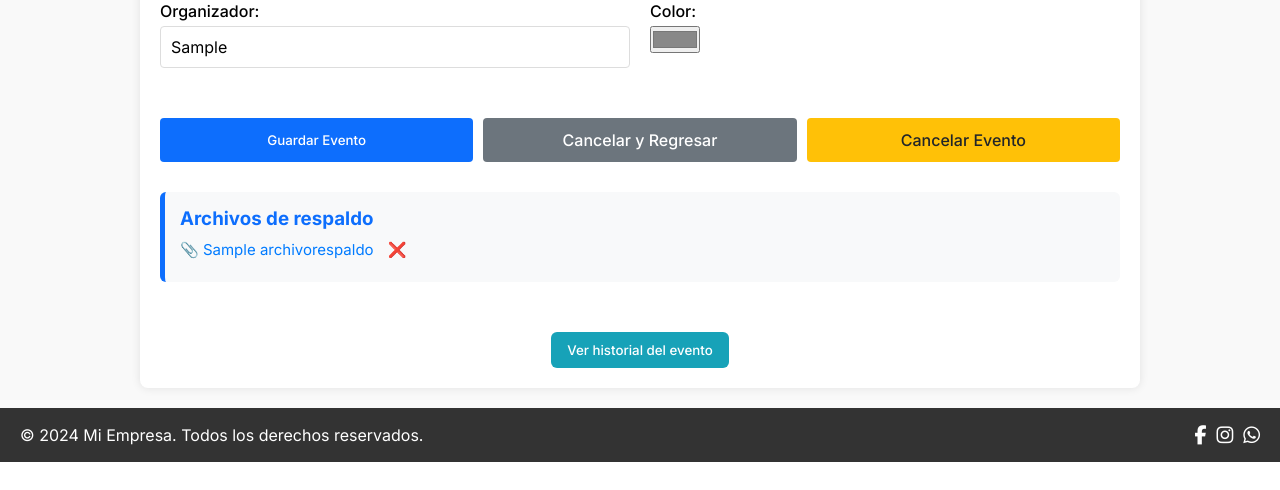
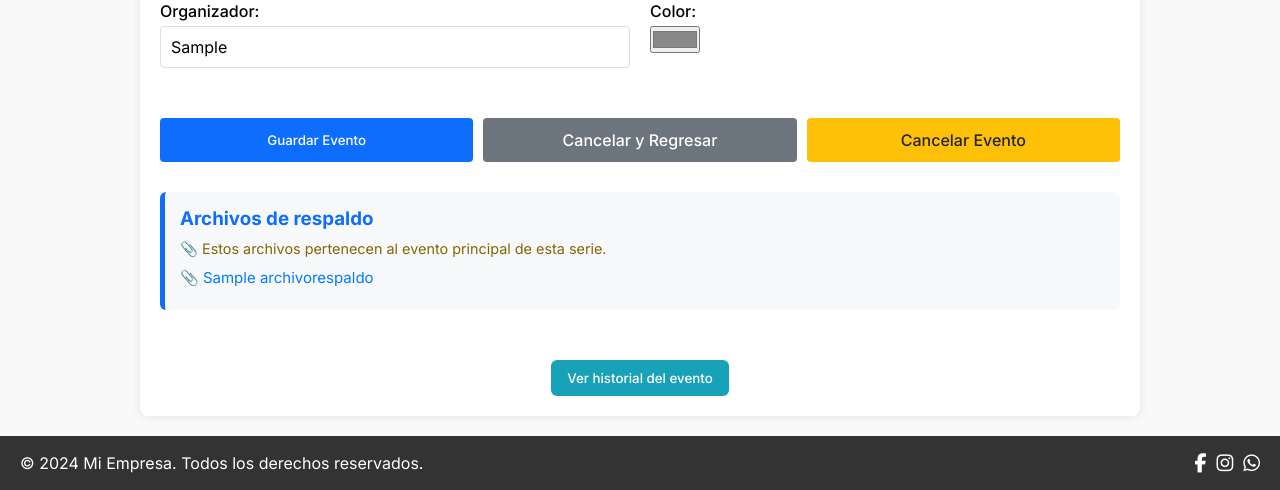
Before and after one commit to jaivalos-dev/PROYECTO-FINAL, a Django app: page /agenda/evento/editar/1/ in a window 1280 px wide. Shown: the part 777-1267 px from the top of the page. Before the commit the page ends 1239 px from the top, so only its background shows below. Run offline with Django 5.2, Linux system fonts and the light colour scheme; a user stored in the database is signed in; tables that the repository leaves empty hold one stand-in row (values such as "Sample post"); some libraries are stand-ins or nearby versions.

Commit message:
Modulo de agenda creo que terminado jaja

```diff
--- a/agenda/templates/agenda/evento_form.html
+++ b/agenda/templates/agenda/evento_form.html
@@ -192,19 +192,28 @@
             </div>
         </form>
 
-        {% if evento.archivos_respaldo.all %}
+        {% if archivos_respaldo %}
             <div class="archivos-respaldo-container">
                 <h3>Archivos de respaldo</h3>
+
+                {% if mostrar_mensaje_archivos_del_padre %}
+                    <p style="font-size: 0.9rem; color: #856404; margin-bottom: 10px;">
+                        📎 Estos archivos pertenecen al evento principal de esta serie.
+                    </p>
+                {% endif %}
+
                 <ul class="lista-archivos">
-                    {% for archivo in evento.archivos_respaldo.all %}
+                    {% for archivo in archivos_respaldo %}
                         <li>
                             <a href="{{ archivo.archivo.url }}" target="_blank">
                                 📎 {{ archivo.nombre_original }}
                             </a>
-                            {% if request.user == evento.creador or request.user.is_superuser %}
+                            {% if not evento.evento_padre %}
+                                {% if request.user == evento.creador or request.user.is_superuser %}
                                 <a href="{% url 'eliminar_archivo_respaldo' archivo.id %}" class="eliminar-archivo" onclick="return confirm('¿Estás seguro de eliminar este archivo?')">
                                     ❌
                                 </a>
+                                {% endif %}
                             {% endif %}
                         </li>
                     {% endfor %}
--- a/agenda/views.py
+++ b/agenda/views.py
@@ -243,7 +243,20 @@ def editar_evento(request, pk):
 
             if eventos_traslapados.exists():
                 messages.error(request, f'Ya existe un evento agendado en ese horario: "{eventos_traslapados.first().titulo}"')
-                return render(request, 'agenda/evento_form.html', {'form': form, 'evento': evento})
+                # Mostrar archivos del padre si el evento es hijo
+                archivos_a_mostrar = evento.archivos_respaldo.all()
+                mostrar_mensaje_archivos_del_padre = False
+
+                if evento.evento_padre:
+                    archivos_a_mostrar = evento.evento_padre.archivos_respaldo.all()
+                    mostrar_mensaje_archivos_del_padre = True
+                return render(request, 'agenda/evento_form.html', {
+                    'form': form,
+                    'evento': evento,
+                    'form_archivos': ArchivoRespaldoForm(),
+                    'archivos_respaldo': archivos_a_mostrar,
+                    'mostrar_mensaje_archivos_del_padre': mostrar_mensaje_archivos_del_padre
+                })
 
             form.cleaned_data['repetir'] = evento.repetir
             form.cleaned_data['frecuencia'] = evento.frecuencia
@@ -256,20 +269,38 @@ def editar_evento(request, pk):
             # VALIDAR CANTIDAD
             if len(archivos) + evento.archivos_respaldo.count() > 2:
                 messages.error(request, "Solo se permiten hasta 2 archivos de respaldo por evento.")
+                # Mostrar archivos del padre si el evento es hijo
+                archivos_a_mostrar = evento.archivos_respaldo.all()
+                mostrar_mensaje_archivos_del_padre = False
+
+                if evento.evento_padre:
+                    archivos_a_mostrar = evento.evento_padre.archivos_respaldo.all()
+                    mostrar_mensaje_archivos_del_padre = True
                 return render(request, 'agenda/evento_form.html', {
                     'form': form,
                     'evento': evento,
-                    'form_archivos': form_archivos
+                    'form_archivos': ArchivoRespaldoForm(),
+                    'archivos_respaldo': archivos_a_mostrar,
+                    'mostrar_mensaje_archivos_del_padre': mostrar_mensaje_archivos_del_padre
                 })
 
             # VALIDAR PESO TOTAL
             peso_total = sum(archivo.size for archivo in archivos)
             if peso_total > 2 * 1024 * 1024:
                 messages.error(request, "El tamaño total de archivos no debe superar los 2MB.")
+                # Mostrar archivos del padre si el evento es hijo
+                archivos_a_mostrar = evento.archivos_respaldo.all()
+                mostrar_mensaje_archivos_del_padre = False
+
+                if evento.evento_padre:
+                    archivos_a_mostrar = evento.evento_padre.archivos_respaldo.all()
+                    mostrar_mensaje_archivos_del_padre = True
                 return render(request, 'agenda/evento_form.html', {
                     'form': form,
                     'evento': evento,
-                    'form_archivos': form_archivos
+                    'form_archivos': ArchivoRespaldoForm(),
+                    'archivos_respaldo': archivos_a_mostrar,
+                    'mostrar_mensaje_archivos_del_padre': mostrar_mensaje_archivos_del_padre
                 })
 
             # GUARDAR ARCHIVOS
@@ -282,10 +313,19 @@ def editar_evento(request, pk):
                     archivo_obj.save()
                 else:
                     messages.error(request, f"Archivo no válido: {archivo.name}")
+                    # Mostrar archivos del padre si el evento es hijo
+                    archivos_a_mostrar = evento.archivos_respaldo.all()
+                    mostrar_mensaje_archivos_del_padre = False
+
+                    if evento.evento_padre:
+                        archivos_a_mostrar = evento.evento_padre.archivos_respaldo.all()
+                        mostrar_mensaje_archivos_del_padre = True
                     return render(request, 'agenda/evento_form.html', {
                         'form': form,
                         'evento': evento,
-                        'form_archivos': ArchivoRespaldoForm()
+                        'form_archivos': ArchivoRespaldoForm(),
+                        'archivos_respaldo': archivos_a_mostrar,
+                        'mostrar_mensaje_archivos_del_padre': mostrar_mensaje_archivos_del_padre
                     })
 
             messages.success(request, 'Evento actualizado exitosamente.')
@@ -328,10 +368,19 @@ def editar_evento(request, pk):
     else:
         form = EventoForm(instance=evento)
 
+    # Mostrar archivos del padre si el evento es hijo
+    archivos_a_mostrar = evento.archivos_respaldo.all()
+    mostrar_mensaje_archivos_del_padre = False
+
+    if evento.evento_padre:
+        archivos_a_mostrar = evento.evento_padre.archivos_respaldo.all()
+        mostrar_mensaje_archivos_del_padre = True
     return render(request, 'agenda/evento_form.html', {
         'form': form,
         'evento': evento,
-        'form_archivos': ArchivoRespaldoForm()
+        'form_archivos': ArchivoRespaldoForm(),
+        'archivos_respaldo': archivos_a_mostrar,
+        'mostrar_mensaje_archivos_del_padre': mostrar_mensaje_archivos_del_padre
     })
 
 @permiso_agenda_requerido
```
Also changed, not shown: 1 other file.
